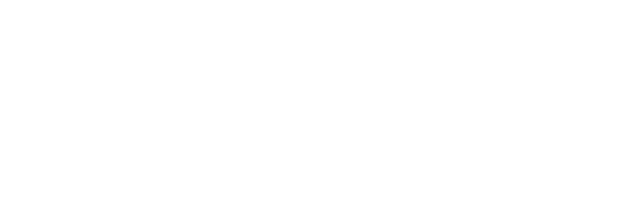
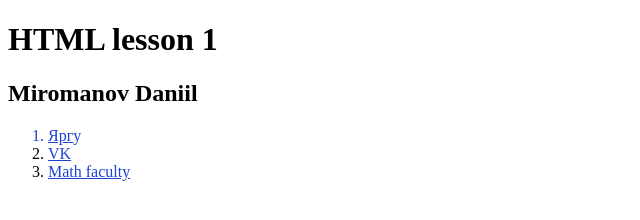
Before and after one commit to MiromanovDaniil/task-html, a website: page src/index.html in a window 1280 px wide. Shown: the whole page, without its empty margins (0-640 px from the left). Drawn offline with Linux system fonts and the light colour scheme.

Commit message:
Задание по HTML

```diff
--- a/src/index.html
+++ b/src/index.html
@@ -3,5 +3,31 @@
     <head>
         <title>HTML</title>
     </head>
-    <body></body>
+    <body>
+        <h1>HTML lesson 1</h1>
+        <h2>Miromanov Daniil</h2>
+        <ol>
+            <li style="color: rgb(28, 67, 210)">
+                <a
+                    href="https://ru.wikipedia.org/wiki/%D0%AF%D1%80%D0%B3"
+                    style="color: rgb(28, 67, 210)"
+                    >Ярг</a
+                >у
+            </li>
+            <li>
+                <a
+                    href="https://vk.com/miromanooov"
+                    style="color: rgb(28, 67, 210)"
+                    >VK</a
+                >
+            </li>
+            <li>
+                <a
+                    href="https://math.uniyar.ac.ru/"
+                    style="color: rgb(28, 67, 210)"
+                    >Math faculty</a
+                >
+            </li>
+        </ol>
+    </body>
 </html>
```
Also changed, not shown: 1 other file.
